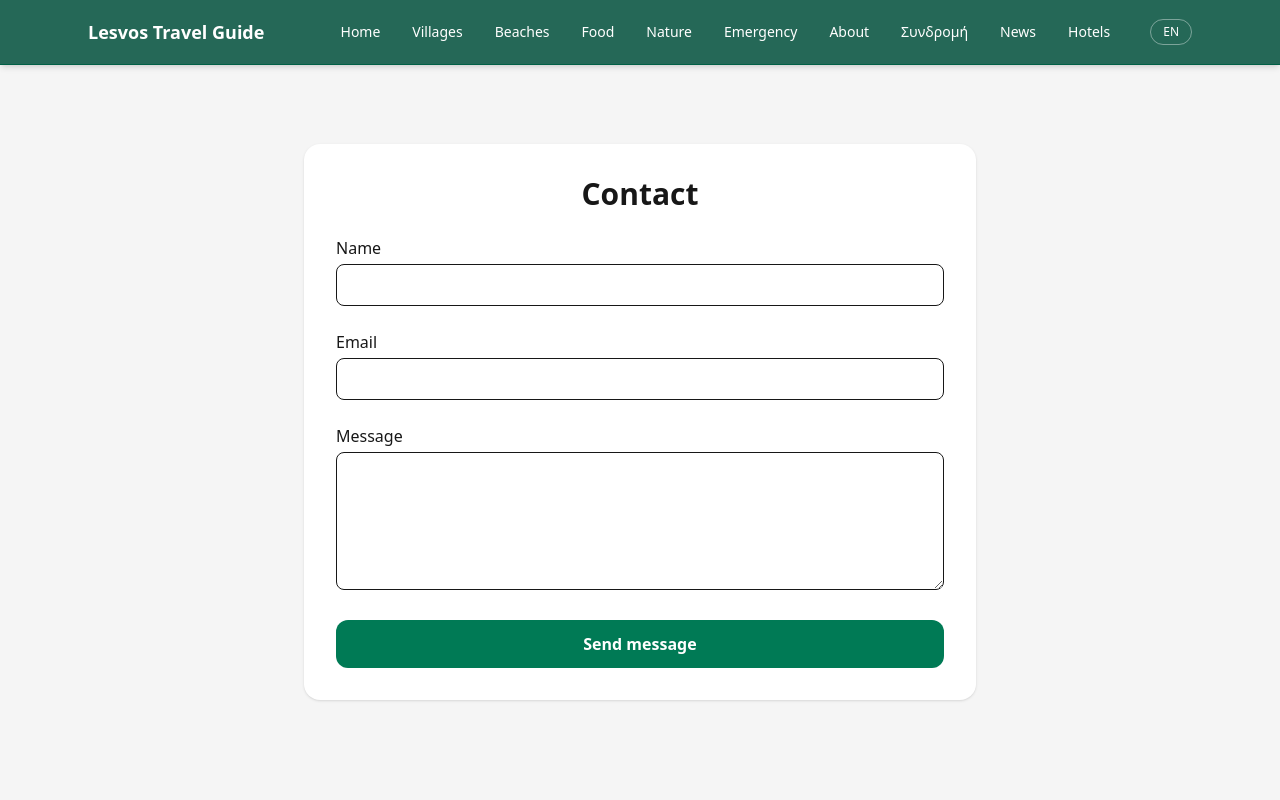
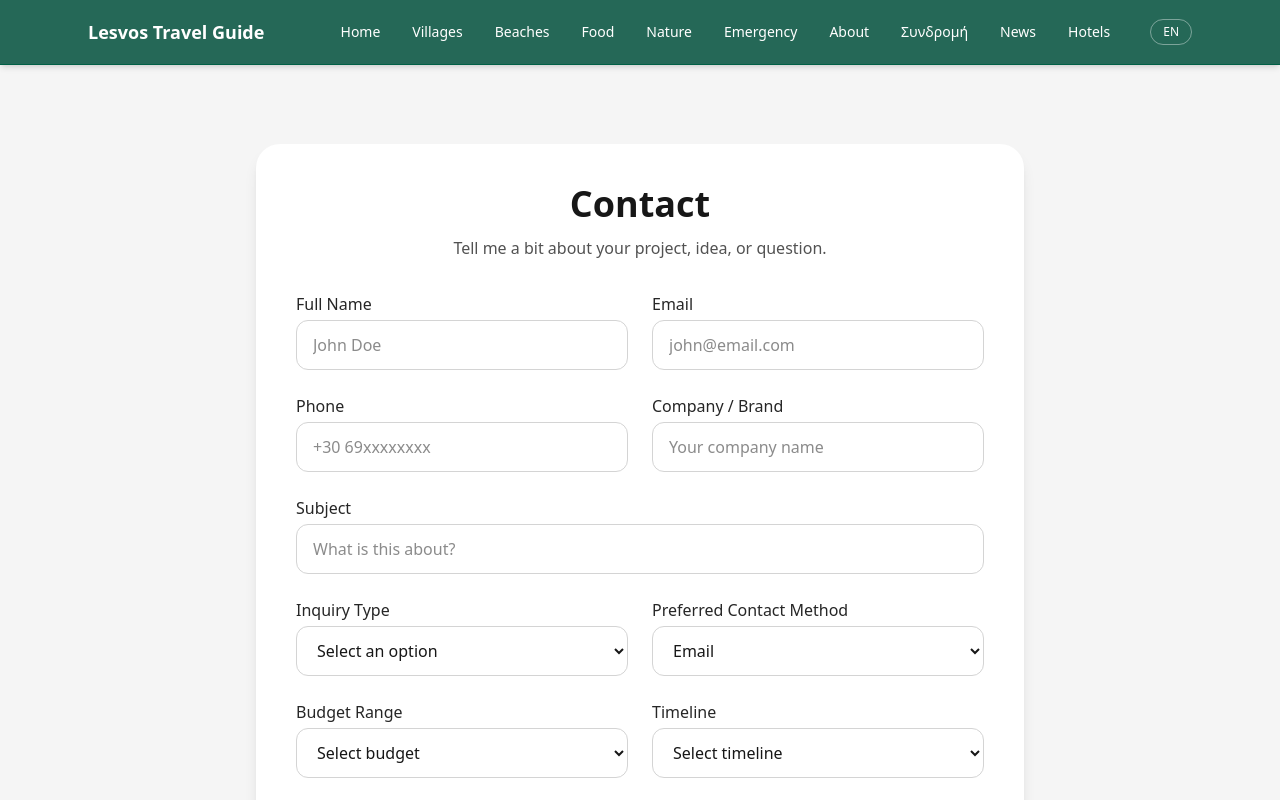
Before and after one commit to amamouridis06/lesvos-travel-guide, a Next.js app: page /contact in a window 1280 px wide. Shown: the top 800 px of the page. Built offline with nearby package versions, Linux system fonts and the light colour scheme.

Commit message:
Update page.tsx

```diff
--- a/app/contact/page.tsx
+++ b/app/contact/page.tsx
@@ -33,10 +33,14 @@ export default function ContactPage() {
 
   if (submitted) {
     return (
-      <main className="min-h-screen flex items-center justify-center bg-neutral-100">
-        <div className="bg-white p-10 rounded-2xl shadow text-center">
-          <h1 className="text-2xl font-bold mb-4">Message sent ✅</h1>
-          <p className="text-gray-600">Thanks! I’ll get back to you soon.</p>
+      <main className="min-h-screen flex items-center justify-center bg-neutral-100 px-4">
+        <div className="w-full max-w-xl rounded-3xl bg-white p-10 text-center shadow-lg">
+          <h1 className="mb-4 text-3xl font-bold text-neutral-900">
+            Message sent ✅
+          </h1>
+          <p className="text-neutral-600">
+            Thanks for reaching out. I’ll get back to you as soon as possible.
+          </p>
         </div>
       </main>
     );
@@ -44,37 +48,185 @@ export default function ContactPage() {
 
   return (
     <main className="min-h-screen bg-neutral-100 px-4 py-16">
-      <div className="max-w-2xl mx-auto bg-white p-8 rounded-2xl shadow">
-        <h1 className="text-3xl font-bold mb-6 text-center">Contact</h1>
+      <div className="mx-auto max-w-3xl rounded-3xl bg-white p-8 shadow-lg sm:p-10">
+        <div className="mb-8 text-center">
+          <h1 className="text-3xl font-bold text-neutral-900 sm:text-4xl">
+            Contact
+          </h1>
+          <p className="mt-3 text-neutral-600">
+            Tell me a bit about your project, idea, or question.
+          </p>
+        </div>
 
         <form onSubmit={handleSubmit} className="space-y-6">
+          <div className="grid gap-6 sm:grid-cols-2">
             <div>
-            <label className="block mb-1 font-medium">Name</label>
+              <label className="mb-1 block font-medium text-neutral-800">
+                Full Name
+              </label>
               <input
                 type="text"
                 name="name"
                 required
-              className="w-full border rounded-lg px-4 py-2"
+                placeholder="John Doe"
+                className="w-full rounded-xl border border-neutral-300 px-4 py-3 outline-none transition focus:border-emerald-600 focus:ring-2 focus:ring-emerald-100"
               />
             </div>
 
             <div>
-            <label className="block mb-1 font-medium">Email</label>
+              <label className="mb-1 block font-medium text-neutral-800">
+                Email
+              </label>
               <input
                 type="email"
                 name="email"
                 required
-              className="w-full border rounded-lg px-4 py-2"
+                placeholder="john@email.com"
+                className="w-full rounded-xl border border-neutral-300 px-4 py-3 outline-none transition focus:border-emerald-600 focus:ring-2 focus:ring-emerald-100"
+              />
+            </div>
+          </div>
+
+          <div className="grid gap-6 sm:grid-cols-2">
+            <div>
+              <label className="mb-1 block font-medium text-neutral-800">
+                Phone
+              </label>
+              <input
+                type="tel"
+                name="phone"
+                placeholder="+30 69xxxxxxxx"
+                className="w-full rounded-xl border border-neutral-300 px-4 py-3 outline-none transition focus:border-emerald-600 focus:ring-2 focus:ring-emerald-100"
               />
             </div>
 
             <div>
-            <label className="block mb-1 font-medium">Message</label>
+              <label className="mb-1 block font-medium text-neutral-800">
+                Company / Brand
+              </label>
+              <input
+                type="text"
+                name="company"
+                placeholder="Your company name"
+                className="w-full rounded-xl border border-neutral-300 px-4 py-3 outline-none transition focus:border-emerald-600 focus:ring-2 focus:ring-emerald-100"
+              />
+            </div>
+          </div>
+
+          <div>
+            <label className="mb-1 block font-medium text-neutral-800">
+              Subject
+            </label>
+            <input
+              type="text"
+              name="subject"
+              required
+              placeholder="What is this about?"
+              className="w-full rounded-xl border border-neutral-300 px-4 py-3 outline-none transition focus:border-emerald-600 focus:ring-2 focus:ring-emerald-100"
+            />
+          </div>
+
+          <div className="grid gap-6 sm:grid-cols-2">
+            <div>
+              <label className="mb-1 block font-medium text-neutral-800">
+                Inquiry Type
+              </label>
+              <select
+                name="inquiryType"
+                defaultValue=""
+                className="w-full rounded-xl border border-neutral-300 bg-white px-4 py-3 outline-none transition focus:border-emerald-600 focus:ring-2 focus:ring-emerald-100"
+              >
+                <option value="" disabled>
+                  Select an option
+                </option>
+                <option value="collaboration">Collaboration</option>
+                <option value="freelance">Freelance Project</option>
+                <option value="consulting">Consulting</option>
+                <option value="question">Question</option>
+                <option value="other">Other</option>
+              </select>
+            </div>
+
+            <div>
+              <label className="mb-1 block font-medium text-neutral-800">
+                Preferred Contact Method
+              </label>
+              <select
+                name="contactMethod"
+                defaultValue="email"
+                className="w-full rounded-xl border border-neutral-300 bg-white px-4 py-3 outline-none transition focus:border-emerald-600 focus:ring-2 focus:ring-emerald-100"
+              >
+                <option value="email">Email</option>
+                <option value="phone">Phone</option>
+                <option value="whatsapp">WhatsApp</option>
+              </select>
+            </div>
+          </div>
+
+          <div className="grid gap-6 sm:grid-cols-2">
+            <div>
+              <label className="mb-1 block font-medium text-neutral-800">
+                Budget Range
+              </label>
+              <select
+                name="budget"
+                defaultValue=""
+                className="w-full rounded-xl border border-neutral-300 bg-white px-4 py-3 outline-none transition focus:border-emerald-600 focus:ring-2 focus:ring-emerald-100"
+              >
+                <option value="" disabled>
+                  Select budget
+                </option>
+                <option value="under-500">Under €500</option>
+                <option value="500-1000">€500 - €1,000</option>
+                <option value="1000-3000">€1,000 - €3,000</option>
+                <option value="3000-plus">€3,000+</option>
+                <option value="not-sure">Not sure yet</option>
+              </select>
+            </div>
+
+            <div>
+              <label className="mb-1 block font-medium text-neutral-800">
+                Timeline
+              </label>
+              <select
+                name="timeline"
+                defaultValue=""
+                className="w-full rounded-xl border border-neutral-300 bg-white px-4 py-3 outline-none transition focus:border-emerald-600 focus:ring-2 focus:ring-emerald-100"
+              >
+                <option value="" disabled>
+                  Select timeline
+                </option>
+                <option value="asap">ASAP</option>
+                <option value="1-2-weeks">1–2 weeks</option>
+                <option value="this-month">This month</option>
+                <option value="1-3-months">1–3 months</option>
+                <option value="flexible">Flexible</option>
+              </select>
+            </div>
+          </div>
+
+          <div>
+            <label className="mb-1 block font-medium text-neutral-800">
+              Project Details
+            </label>
             <textarea
               name="message"
-              rows={5}
+              rows={6}
               required
-              className="w-full border rounded-lg px-4 py-2"
+              placeholder="Share a few details about what you need..."
+              className="w-full rounded-xl border border-neutral-300 px-4 py-3 outline-none transition focus:border-emerald-600 focus:ring-2 focus:ring-emerald-100"
+            />
+          </div>
+
+          <div>
+            <label className="mb-1 block font-medium text-neutral-800">
+              Website / Reference Link
+            </label>
+            <input
+              type="url"
+              name="website"
+              placeholder="https://example.com"
+              className="w-full rounded-xl border border-neutral-300 px-4 py-3 outline-none transition focus:border-emerald-600 focus:ring-2 focus:ring-emerald-100"
             />
           </div>
 
@@ -87,7 +239,7 @@ export default function ContactPage() {
           <button
             type="submit"
             disabled={loading}
-            className="w-full bg-emerald-700 text-white py-3 rounded-xl font-semibold hover:bg-emerald-800 disabled:opacity-70"
+            className="w-full rounded-2xl bg-emerald-700 py-3 font-semibold text-white transition hover:bg-emerald-800 disabled:opacity-70"
           >
             {loading ? "Sending..." : "Send message"}
           </button>
```
Lines whose indentation alone changed are shown as unchanged.
